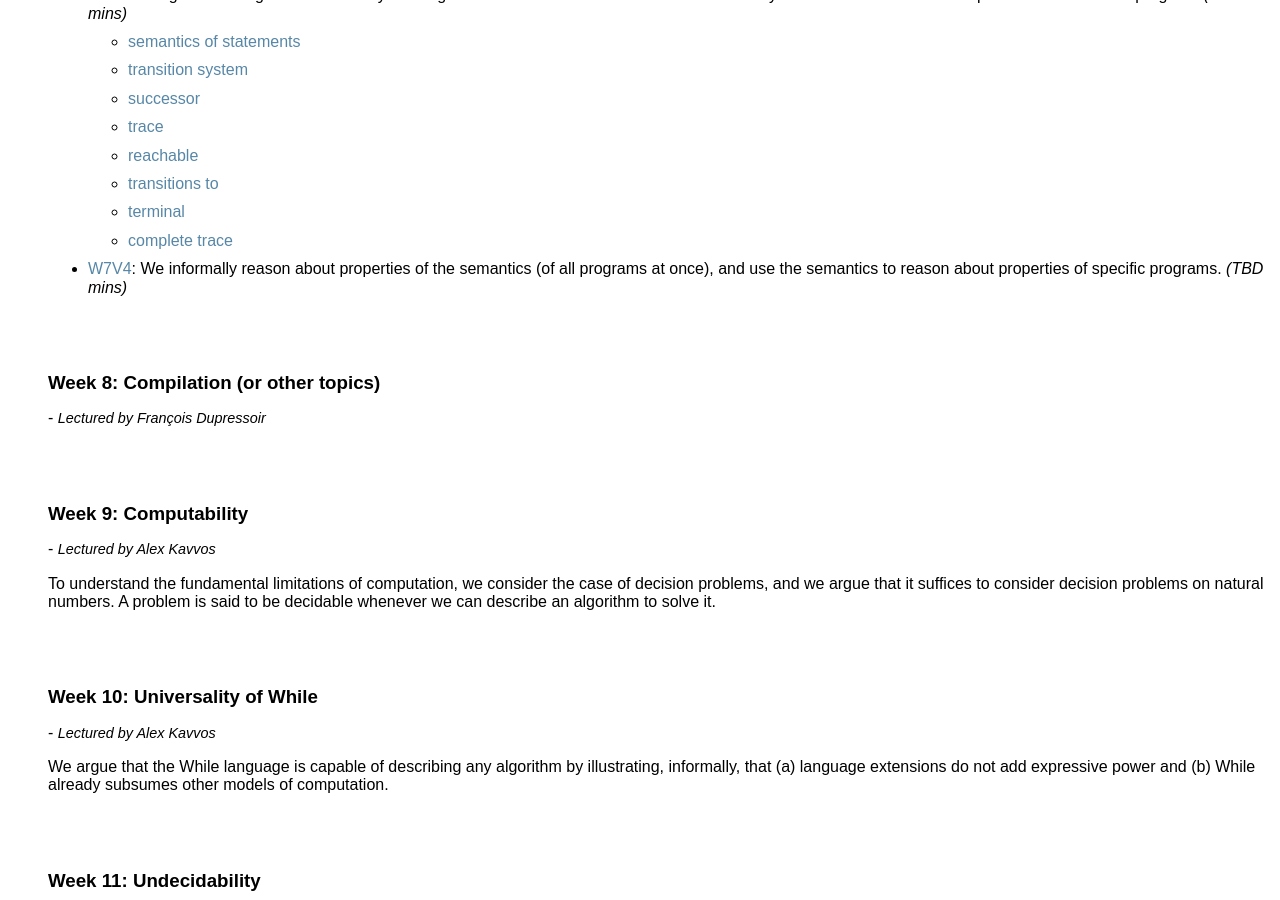
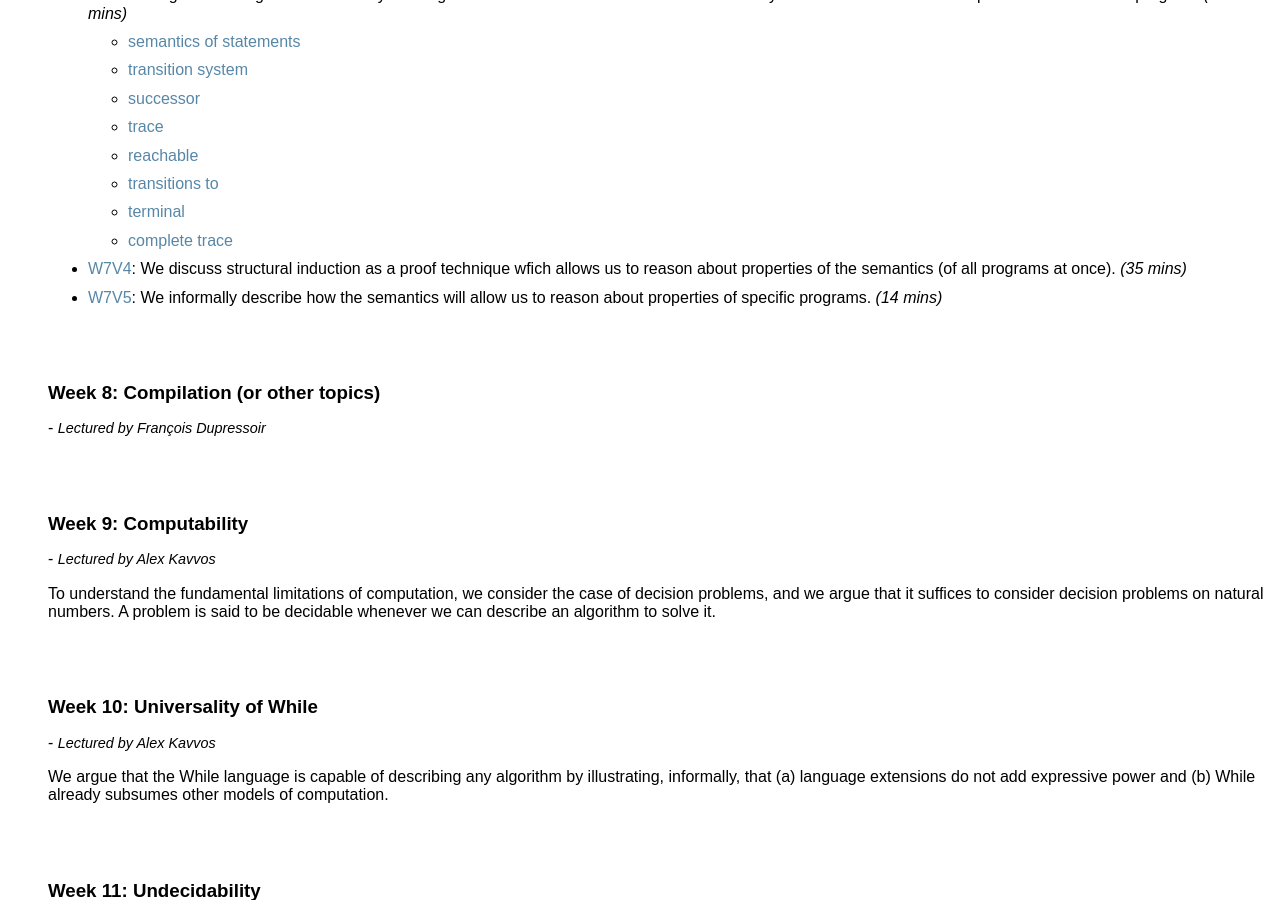
Before and after one commit to uob-coms20007/webpages, a Jekyll site: the page built from schedule.md, in a window 1280 px wide and 900 px high, scrolled down 4707 px. Built offline with Jekyll 4.4.1, drawn with Linux system fonts in a browser that asks for light colours; nearby versions of some CDN libraries.

```diff
--- a/_data/weeks.yml
+++ b/_data/weeks.yml
@@ -230,9 +230,13 @@
       - https://uob-coms20007.github.io/reference/trsys/trsys.html#terminal
       - https://uob-coms20007.github.io/reference/trsys/trsys.html#complete-trace
   - num: 4
-    dsc: We informally reason about properties of the semantics (of all programs at once), and use the semantics to reason about properties of specific programs.
-    dur: TBD
-    url: TBD
+    dsc: We discuss structural induction as a proof technique wfich allows us to reason about properties of the semantics (of all programs at once).
+    dur: 35
+    url: https://web.microsoftstream.com/video/745c8a50-4f7e-4a43-b20a-2bd08ed8922bs
+  - num: 5
+    dsc: We informally describe how the semantics will allow us to reason about properties of specific programs.
+    dur: 14
+    url: https://web.microsoftstream.com/video/c484c655-5a40-4347-9296-5a7ad9c8c7d6
 
 - num: 8
   lecturer: FD
```
